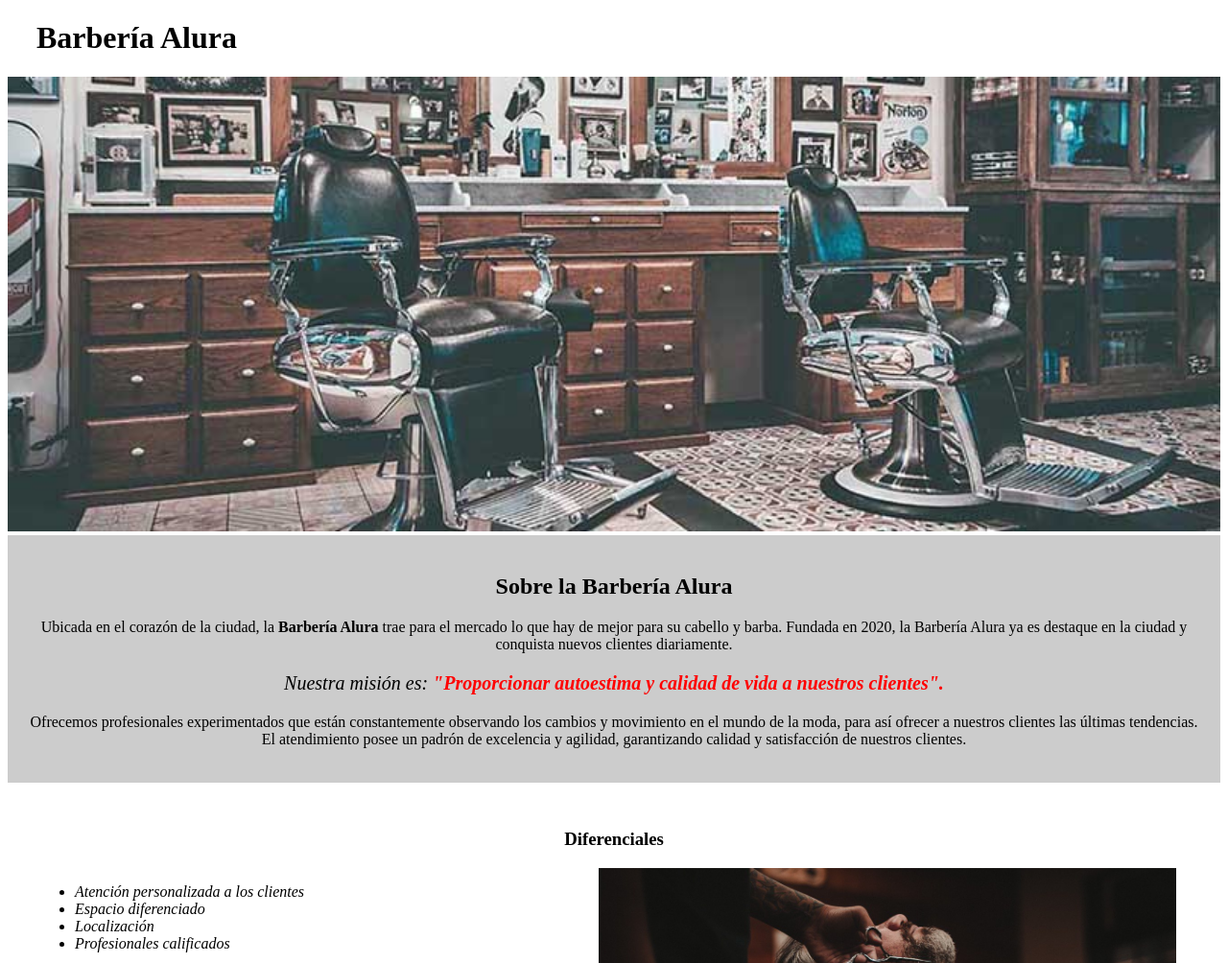
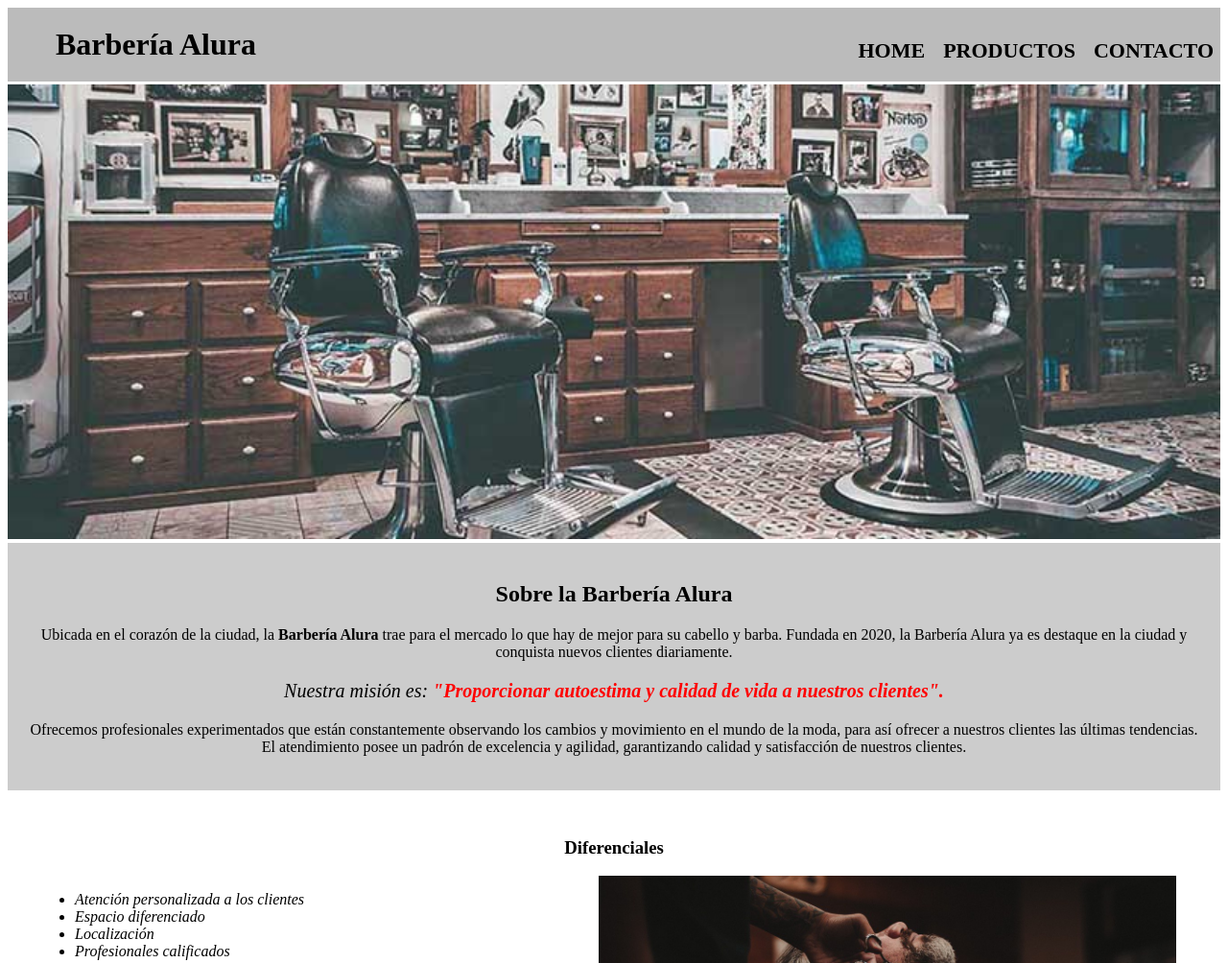
Before and after one commit to Maria2020-Sa/Barberia_Alura, a plain HTML site: page index.html in a window 1280 px wide. Shown: the top 1004 px of the page at 96% size. Drawn offline with Linux system fonts and the light colour scheme.

Commit message:
se adiere navegador al home

```diff
--- a/index.html
+++ b/index.html
@@ -13,38 +13,37 @@
     <body>
 
         <header>
+            <div class="encabezado">
                 <h1 class="titulo-principal">Barbería Alura</h1>
+                <nav>
+                    <ul class="navegacion">
+                        <li><a href="index.html">Home</a></li>
+                        <li><a href="productos.html">Productos</a></li>
+                        <li><a href="contacto.html">Contacto</a></li>
+                    </ul>
+                </nav>
+            </div>
         </header>
 
+        <main>
             <img id="banner" src="banner/banner.jpg">
-
             <div class="principal">
-
                 <h2 class="titulo-centralizado">Sobre la Barbería Alura</h2>
-
                 <p>Ubicada en el corazón de la ciudad, la <strong>Barbería Alura </strong> trae para el mercado lo que hay de mejor para su cabello y barba. Fundada en 2020, la Barbería Alura ya es destaque en la ciudad y conquista nuevos clientes diariamente.</p>
-
                 <p id="mision"><em>Nuestra misión es: <strong>"Proporcionar autoestima y calidad de vida a nuestros clientes".</strong></em></p>
-
                 <p>Ofrecemos profesionales experimentados que están constantemente observando los cambios y movimiento en el mundo de la moda, para así ofrecer a nuestros clientes las últimas tendencias. El atendimiento posee un padrón de excelencia y agilidad, garantizando calidad y satisfacción de nuestros clientes. </p>
-
             </div>
-
             <div class="diferenciales">
-
                 <h3 class="titulo-centralizado">Diferenciales</h3>
-
-            <ul>
+                <ul class="lista-diferenciales">
                     <li class="items">Atención personalizada a los clientes</li>
                     <li class="items">Espacio diferenciado</li>
                     <li class="items">Localización</li>
                     <li class="items">Profesionales calificados</li>
                 </ul>
-
                 <img src="diferenciales/diferenciales.jpg" class="imagenDiferenciales">
-
             </div>
-
+        </main>
     </body>
 
 </html>
--- a/style.css
+++ b/style.css
@@ -1,5 +1,41 @@
+.encabezado{
+    background-color: #BBBBBB;
+    padding: 20px;
+    margin-bottom: 3px;
+}
+
 .titulo-principal{
     padding-left: 30px;
+    display: inline;
+}
+
+nav {
+    display: inline;
+    position: absolute;
+    right: 15px;
+    top: 40px;
+}
+
+.navegacion{
+    display: inline;
+}
+
+nav li{
+    display: inline;
+    margin: 0 0 0 15px;
+}
+
+nav a{
+    text-transform: uppercase;
+    color: #000000;
+    font-weight: bold;
+    font-size: 22px;
+    text-decoration: none;
+}
+
+nav a:hover{
+    color: #c78c19;
+    text-decoration: underline;
 }
 
 #banner{
@@ -32,7 +68,7 @@ em strong{
     padding: 30px;
 }
 
-ul{
+.lista-diferenciales{
 
     display: inline-block;
     vertical-align: top;
```
Lines whose indentation alone changed are shown as unchanged.
